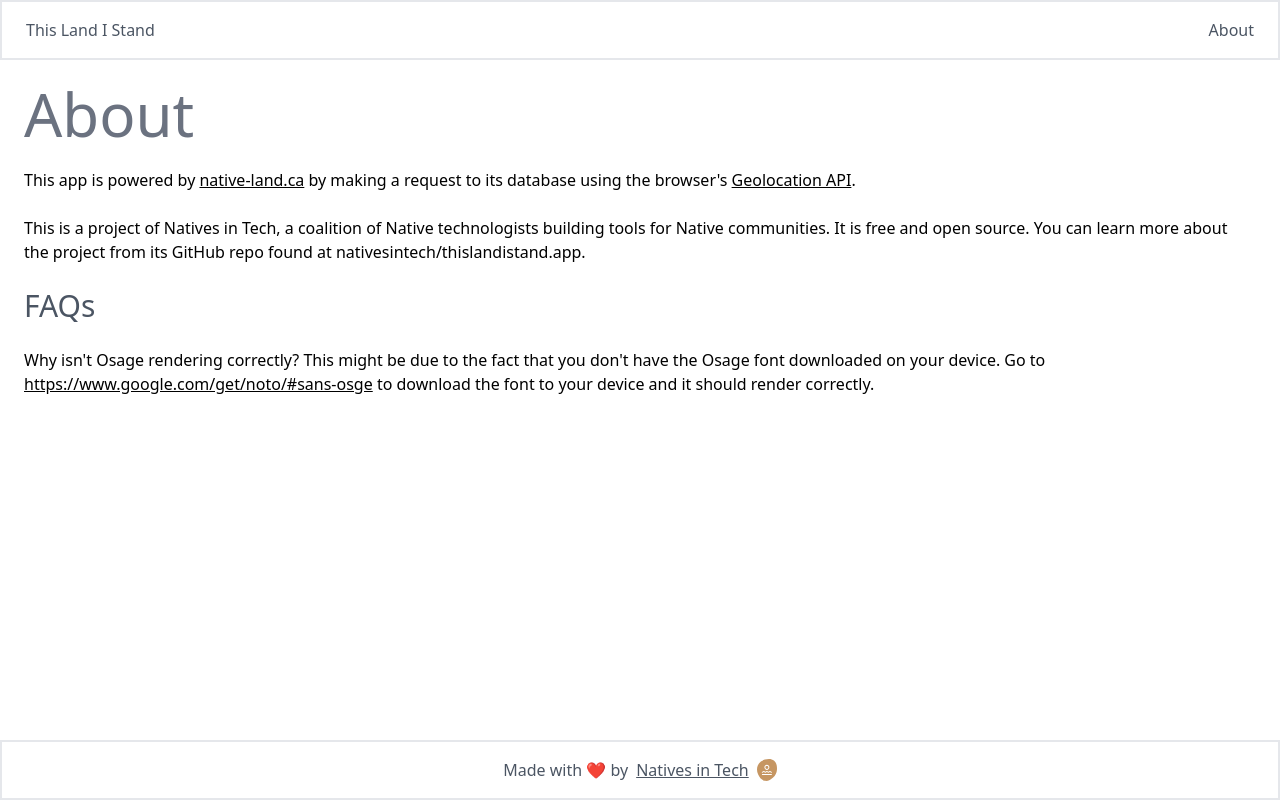
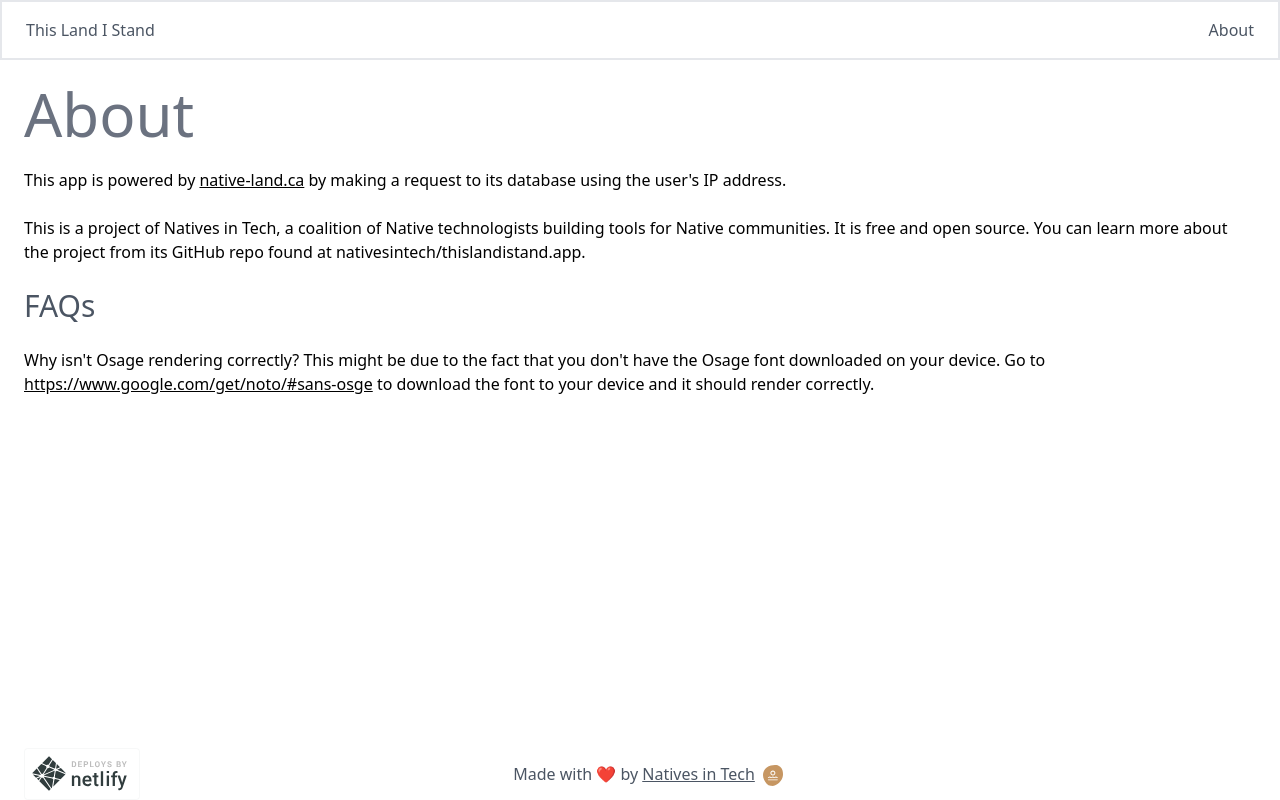
Before and after one commit to nativesintech/thislandistand.app, a Next.js app: page /about in a window 1280 px wide. Built offline with nearby package versions, Linux system fonts and the light colour scheme; what @tailwindcss/typography would draw is missing.

Commit message:
Add deploys by netlify callout

```diff
--- a/components/Layout.tsx
+++ b/components/Layout.tsx
@@ -13,10 +13,19 @@ export const Layout = ({ children }: { children: ReactNode }) => {
 
       {children}
 
-      <footer className="flex items-center justify-center p-2 space-x-2 text-center text-gray-600 border-2">
+      <footer className="grid items-center grid-cols-2 p-2 pl-6 text-gray-600 sm:grid-cols-3">
+        <div>
+          <img
+            className="inline-block"
+            src="/netlify-light.svg"
+            width={116}
+            height={53}
+          />
+        </div>
+        <div className="sm:text-center">
           Made with ❤️ by{" "}
           <a
-          className="ml-2 underline"
+            className="underline"
             href="https://nativesintech.org/"
             rel="noreferrer noopener"
             target="_blank"
@@ -24,11 +33,12 @@ export const Layout = ({ children }: { children: ReactNode }) => {
             Natives in Tech
           </a>
           <img
-          className="inline-block"
+            className="inline-block ml-2"
             src="/natives_in_tech.svg"
             height={20}
             width={20}
           />
+        </div>
       </footer>
     </>
   );
--- a/pages/about.tsx
+++ b/pages/about.tsx
@@ -19,16 +19,7 @@ export default function About() {
             >
               native-land.ca
             </a>{" "}
-            by making a request to its database using the browser's{" "}
-            <a
-              className="underline"
-              href="https://developer.mozilla.org/en-US/docs/Web/API/Geolocation_API"
-              rel="noreferrer noopener"
-              target="_blank"
-            >
-              Geolocation API
-            </a>
-            .
+            by making a request to its database using the user's IP address.
           </p>
           <p className="prose">
             This is a project of{" "}
```
Also changed, not shown: public/netlify-light.svg (added). Lines whose indentation alone changed are shown as unchanged.
